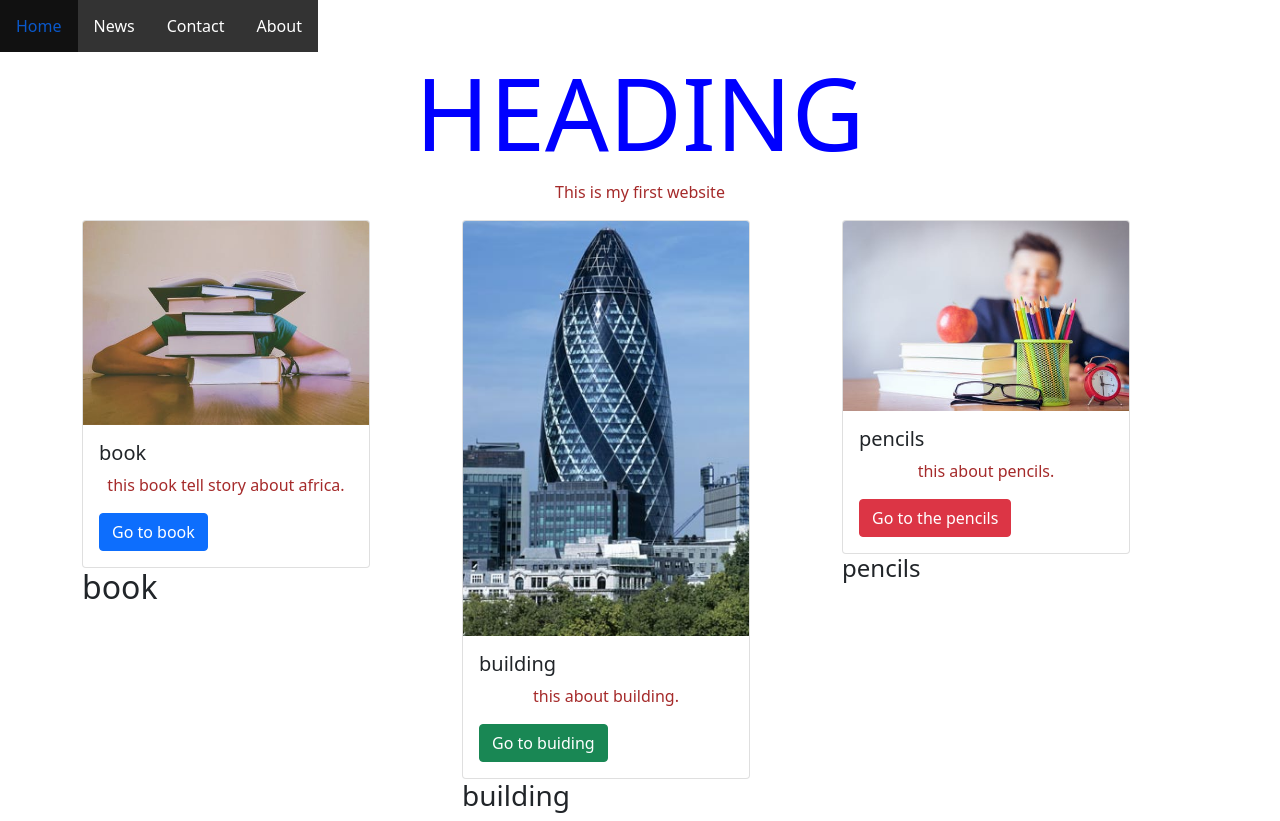
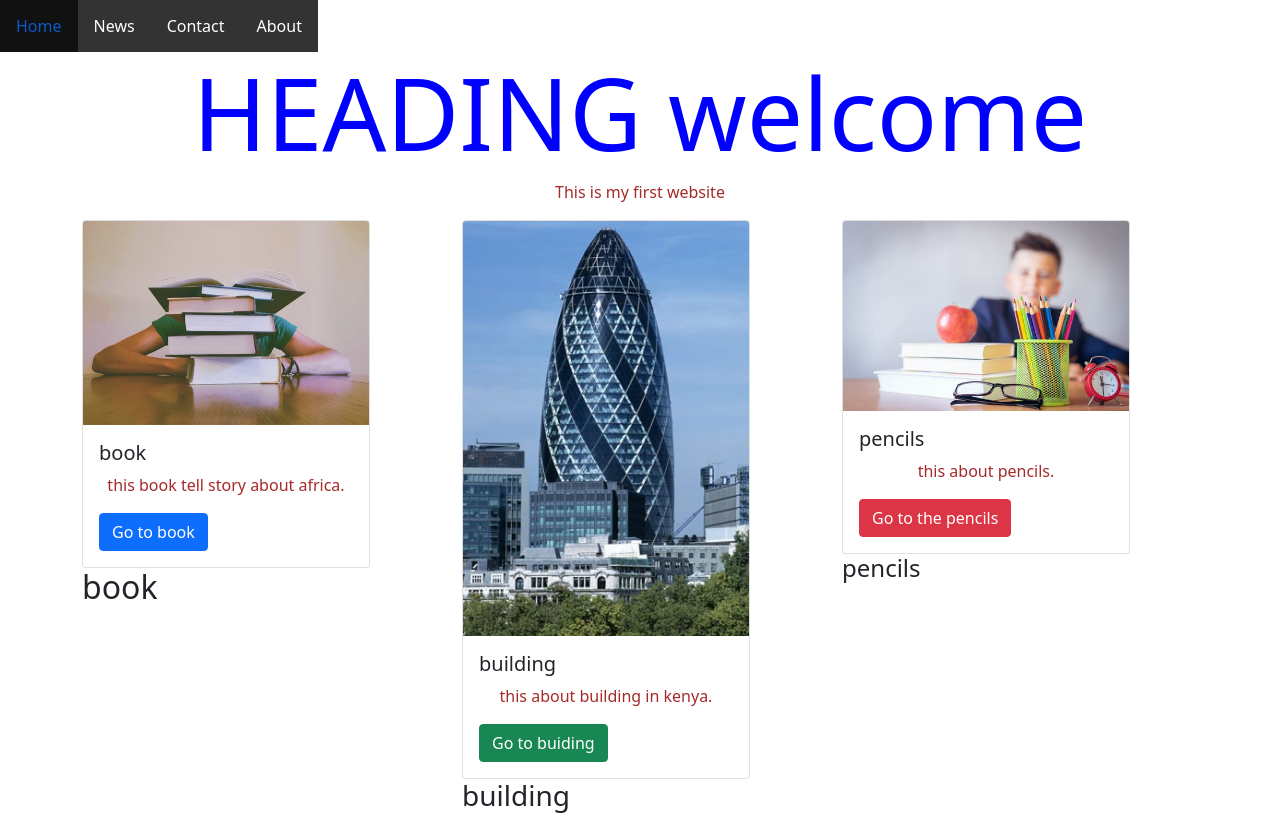
Before and after one commit to joyingfirm/web, a plain HTML site: page index.html in a window 1280 px wide. Drawn offline with nearby package versions, Linux system fonts and the light colour scheme.

Commit message:
updated header

```diff
--- a/index.html
+++ b/index.html
@@ -21,7 +21,7 @@
 
     </div>
     <div class="container">
-<h1>HEADING</h1>
+<h1>HEADING welcome</h1>
 <P>This is my first website</P>
 <div class="row">
     <div class="col-4">
@@ -41,7 +41,7 @@
             <img class="card-img-top" src="images/building.jpg" alt="Card image cap">
             <div class="card-body">
               <h5 class="card-title">building</h5>
-              <p class="card-text">this about building.</p>
+              <p class="card-text">this about building in kenya.</p>
               <a href="https://bit.ly/3qNiCqD" class="btn btn-success">Go to buiding</a>
             </div>
           </div>
```
